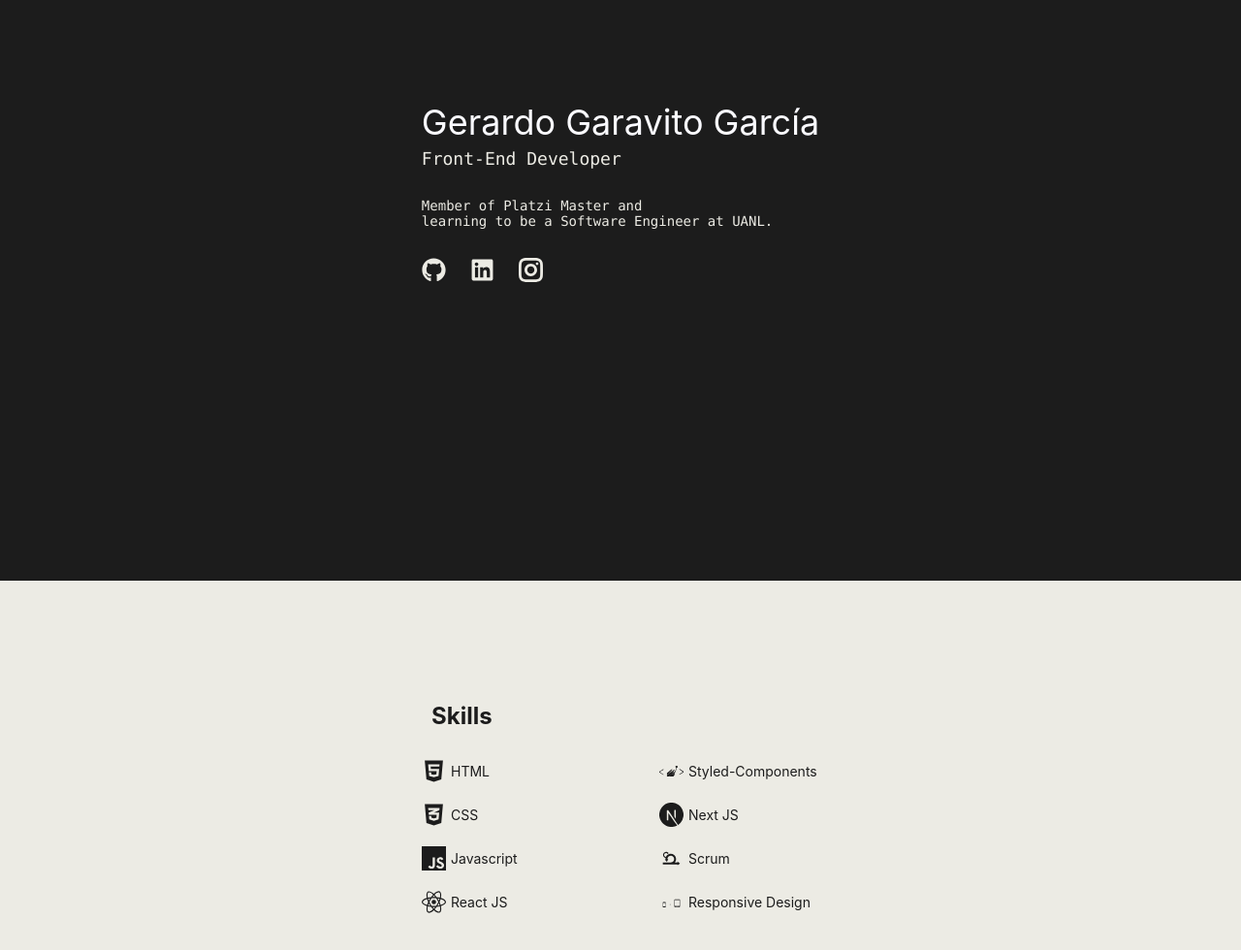
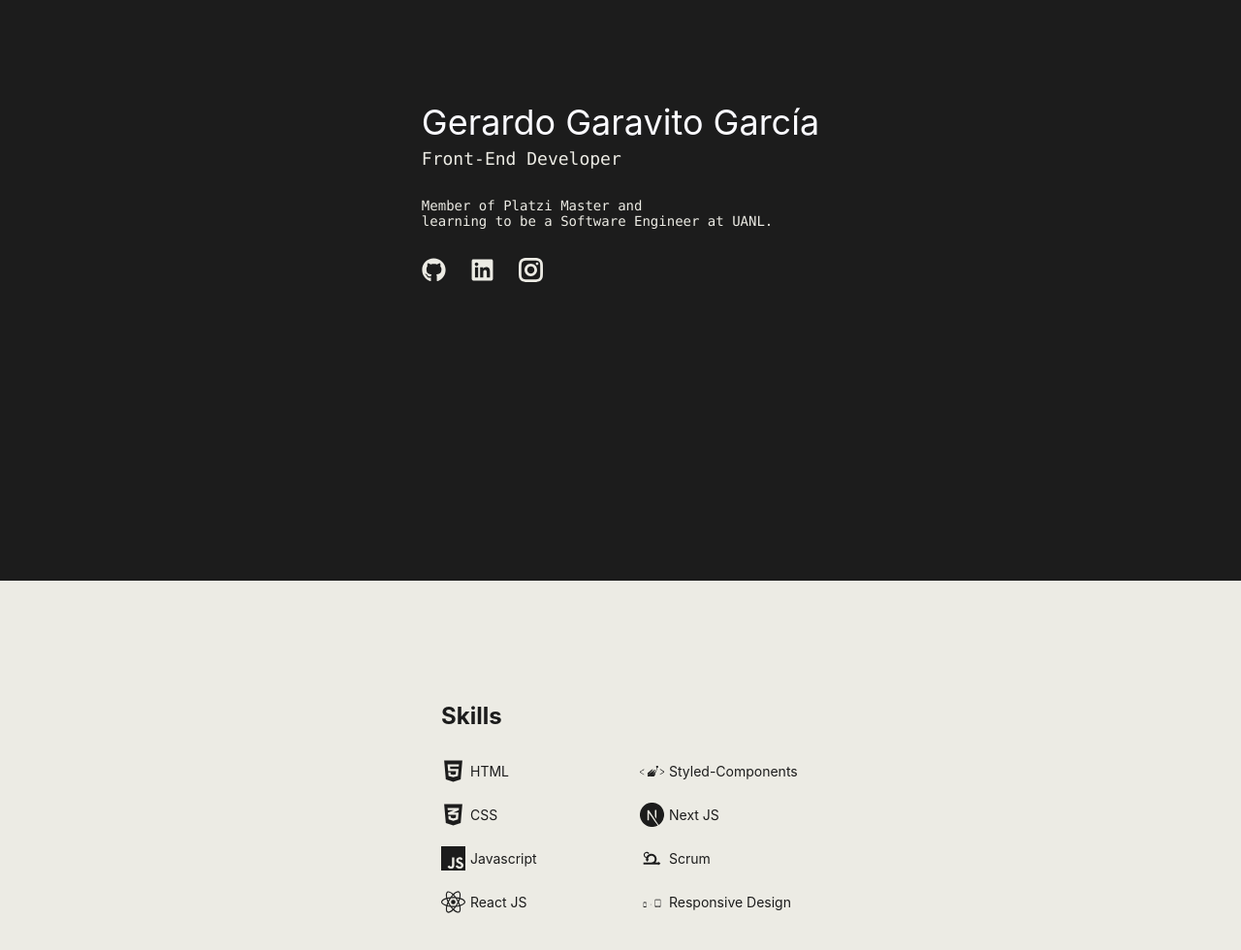
Before and after one commit to gerardogaravito/gera_web, a Next.js app: page / in a window 1280 px wide. Shown: the part 201-1181 px from the top of the page at 97% size. Built offline with nearby package versions, Linux system fonts and the light colour scheme.

Commit message:
setted the correct size of skills container

```diff
--- a/components/Skills/styles.js
+++ b/components/Skills/styles.js
@@ -15,12 +15,12 @@ export const Section = styled.section`
 export const Title = styled.h2`
   color: ${colors.black};
   font-weight: bold;
-  width: 390px;
+  width: 370px;
 `
 
 export const Container = styled.div`
   height: 220px;
-  width: 450px;
+  width: 370px;
   display: flex;
   overflow: hidden;
   flex-direction: column;
```
